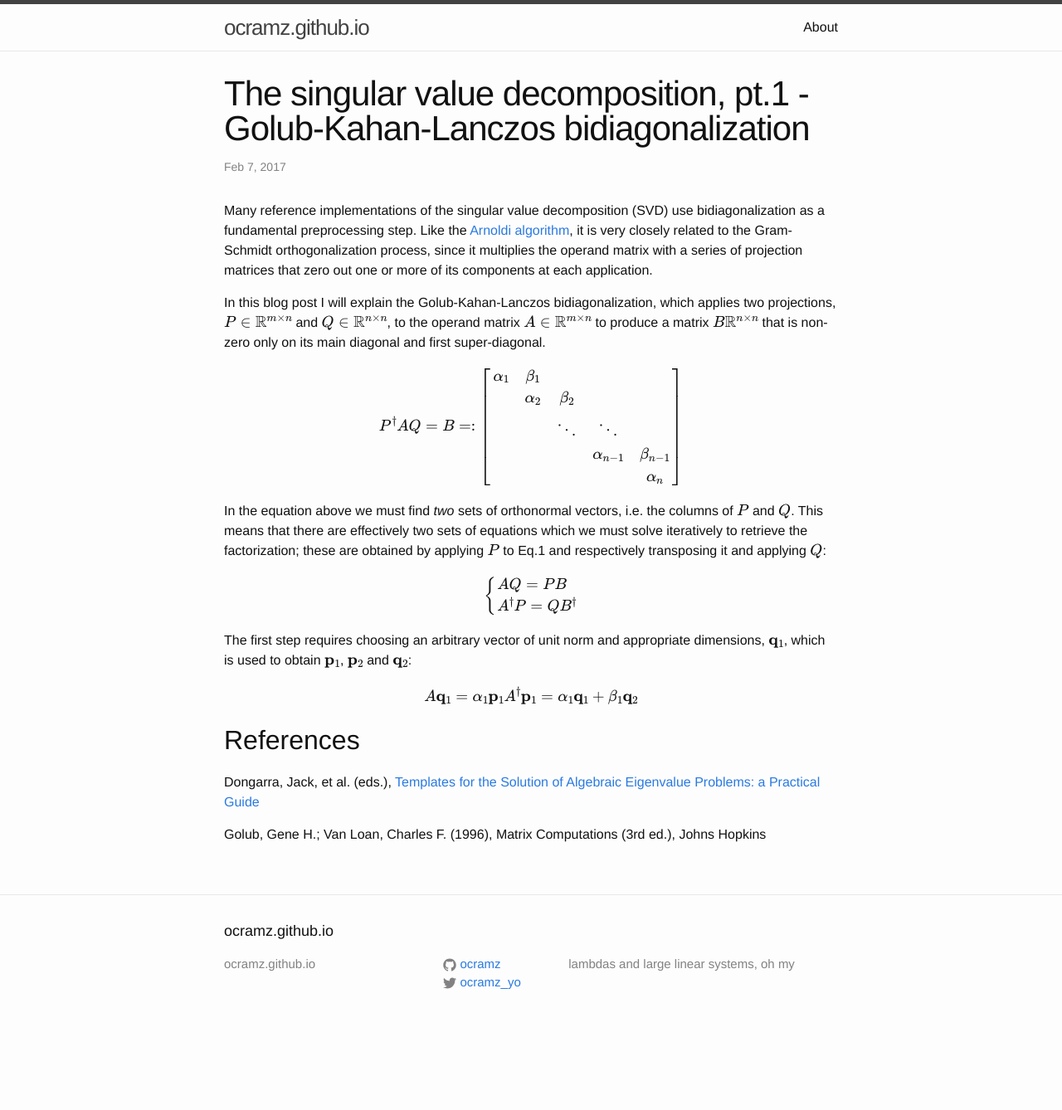
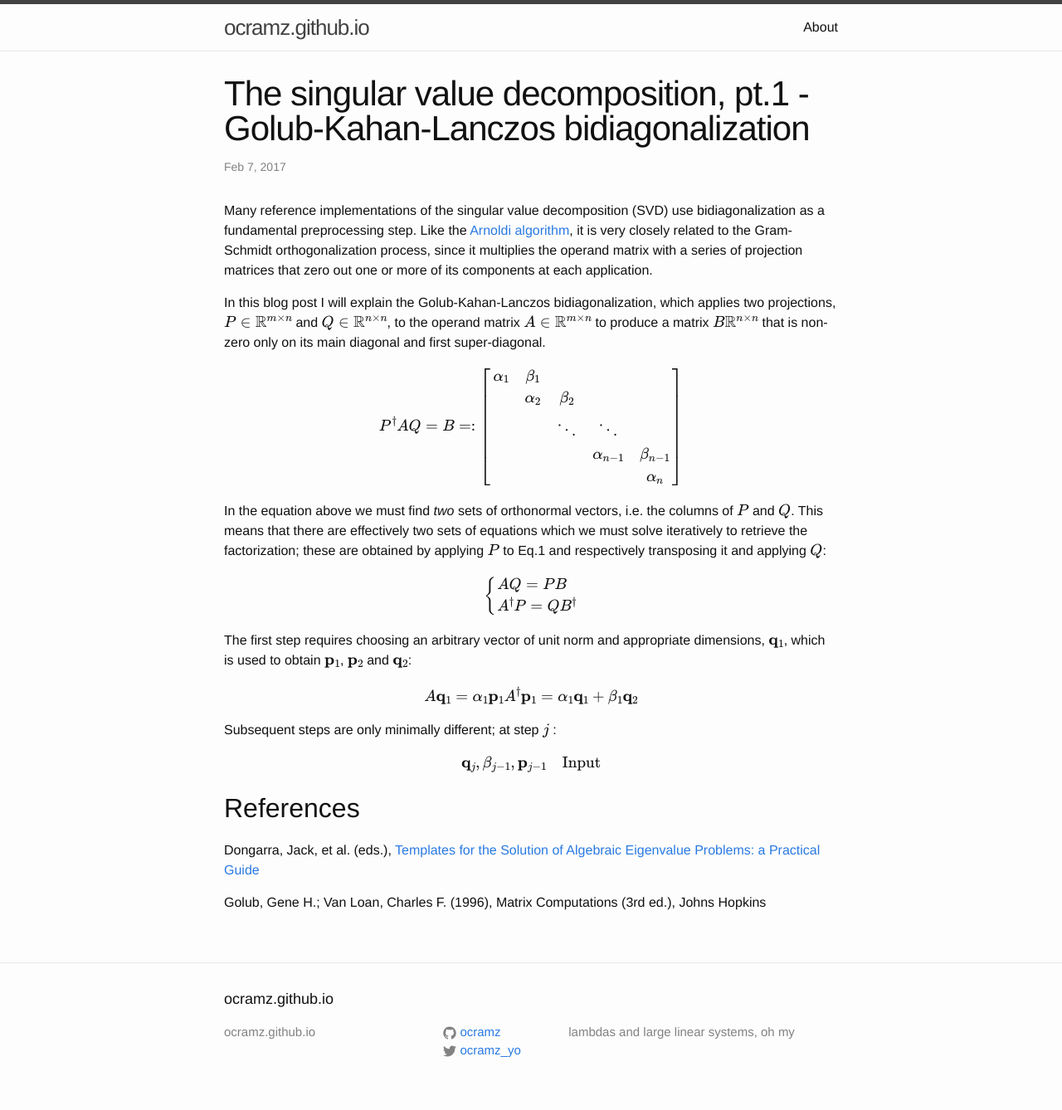
Before and after one commit to ocramz/ocramz.github.io, a Jekyll site: the page built from _posts/2017-02-07-golub-kahan-lanczos.markdown, in a window 1280 px wide. Shown: the whole page at 83% size. Built offline with Jekyll 4.4.1, drawn with Linux system fonts in a browser that asks for light colours; formulas are drawn with MathJax 3; before the commit the page ends 1256 px from its top, so only the background shows below that.

Commit message:
upd blog

```diff
--- a/_posts/2017-02-07-golub-kahan-lanczos.markdown
+++ b/_posts/2017-02-07-golub-kahan-lanczos.markdown
@@ -40,6 +40,13 @@ A \mathbf{q}_1 = \alpha_1 \mathbf{p}_1
 A^\dagger \mathbf{p}_1 = \alpha_1 \mathbf{q}_1 + \beta_1 \mathbf{q}_2
 $$
 
+Subsequent steps are only minimally different; at step $$j$$ :
+
+$$
+\begin{array}{c c}
+\mathbf{q}_j, \beta_{j-1}, \mathbf{p}_{j-1} & \mathrm{Input}
+\end{array}
+$$
 
 
 
```
